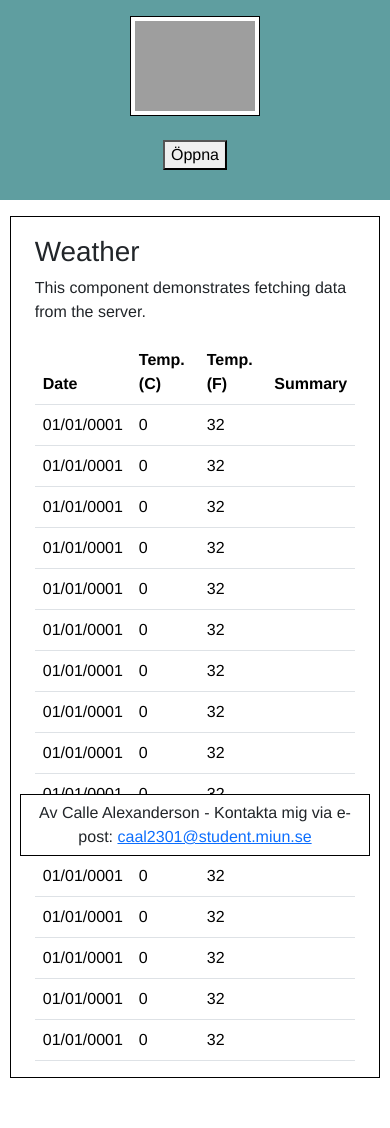
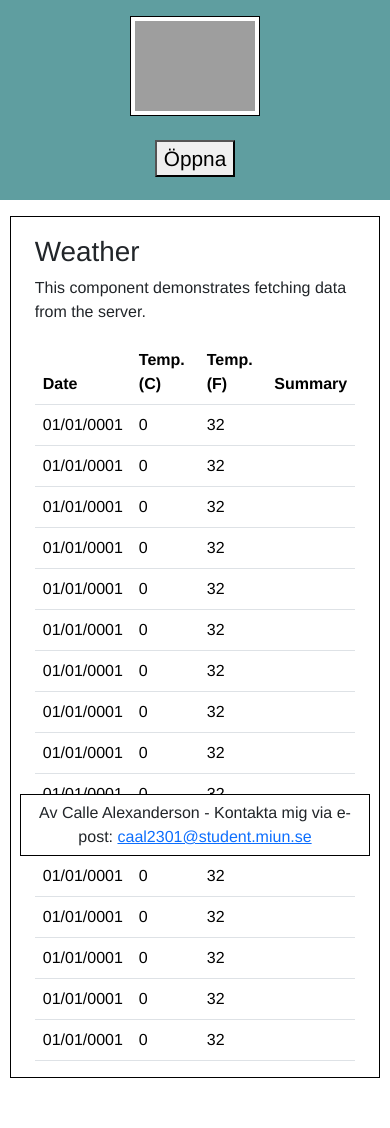
Before and after one commit to CalleAlexanderson/Moment1.2dt191g, an ASP.NET Core app: page /weather in a window 390 px wide. Run offline with ASP.NET Core 8, Linux system fonts and the light colour scheme; style sheets or scripts are compiled from the project's sources; some libraries are stand-ins or nearby versions; grey boxes are pictures that could not be loaded.

Commit message:
fixade så knappen är responsiv

```diff
--- a/Layout/NavMenu.razor
+++ b/Layout/NavMenu.razor
@@ -1,4 +1,4 @@
-<button @onclick="toggleMenu">Öppna</button>
+<button @onclick="toggleMenu">@btn</button>
 <aside class="@cssClass">
     <nav>
         <ul>
@@ -13,8 +13,8 @@
                 </NavLink>
             </li>
             <li>
-                <NavLink  href="weather">
-                     Weather
+                <NavLink  href="books">
+                     Böcker
                 </NavLink>
             </li>
         </ul>
@@ -24,11 +24,14 @@
 
 @code {
      private string? cssClass = "hidden";
+     private string? btn = "Öppna";
     private void toggleMenu() {
         if (cssClass == "hidden") {
             cssClass = "shown";
+            btn = "Stäng";
         } else {
             cssClass = "hidden";
+            btn = "Öppna";
         }
     }
 }
--- a/Layout/NavMenu.razor.css
+++ b/Layout/NavMenu.razor.css
@@ -1,5 +1,7 @@
 ul {
   padding: 0;
+  border-left: 1px solid black;
+  border-right: 1px solid black;
 }
 
 button {
@@ -7,6 +9,8 @@
   top: 140px;
   left: 50%;
   transform: translate(-50%, 0);
+  width: 80px;
+  font-size: 1.3rem;
 }
 
 aside {
@@ -40,7 +44,7 @@
 
 @media only screen and (min-width: 600px) {
 
-    button{
+  button {
     visibility: hidden;
   }
 
@@ -49,9 +53,17 @@
     grid-template-columns: 250px auto;
   }
 
-    aside,
   main {
     margin-top: 150px;
+  }
+
+  /* Gör så margin-top blir rätt */
+  aside.hidden {
+    margin-top: 165px;
+  }
+
+  aside.shown {
+    margin-top: 165px;
   }
 
   aside {
```
Lines whose indentation alone changed are shown as unchanged.
